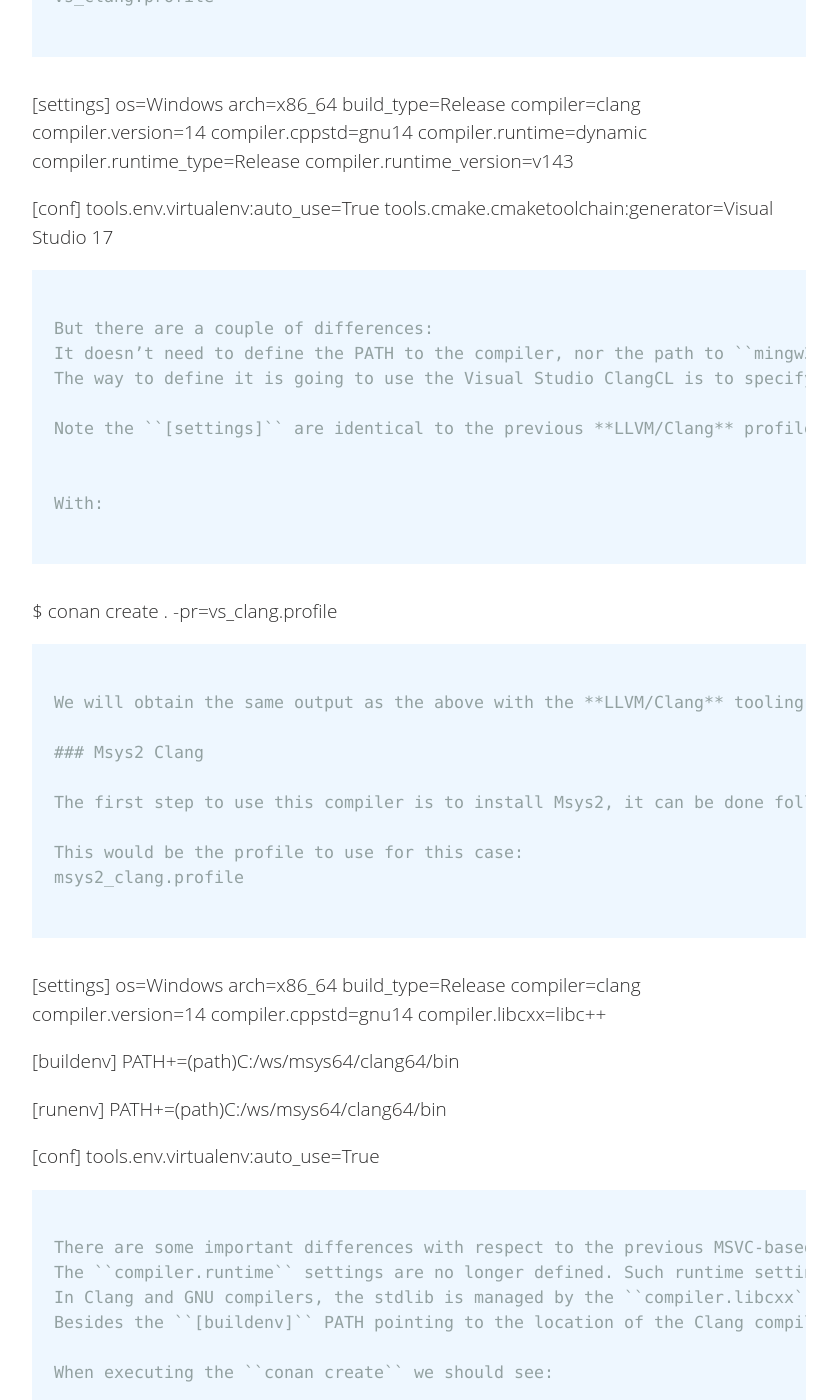
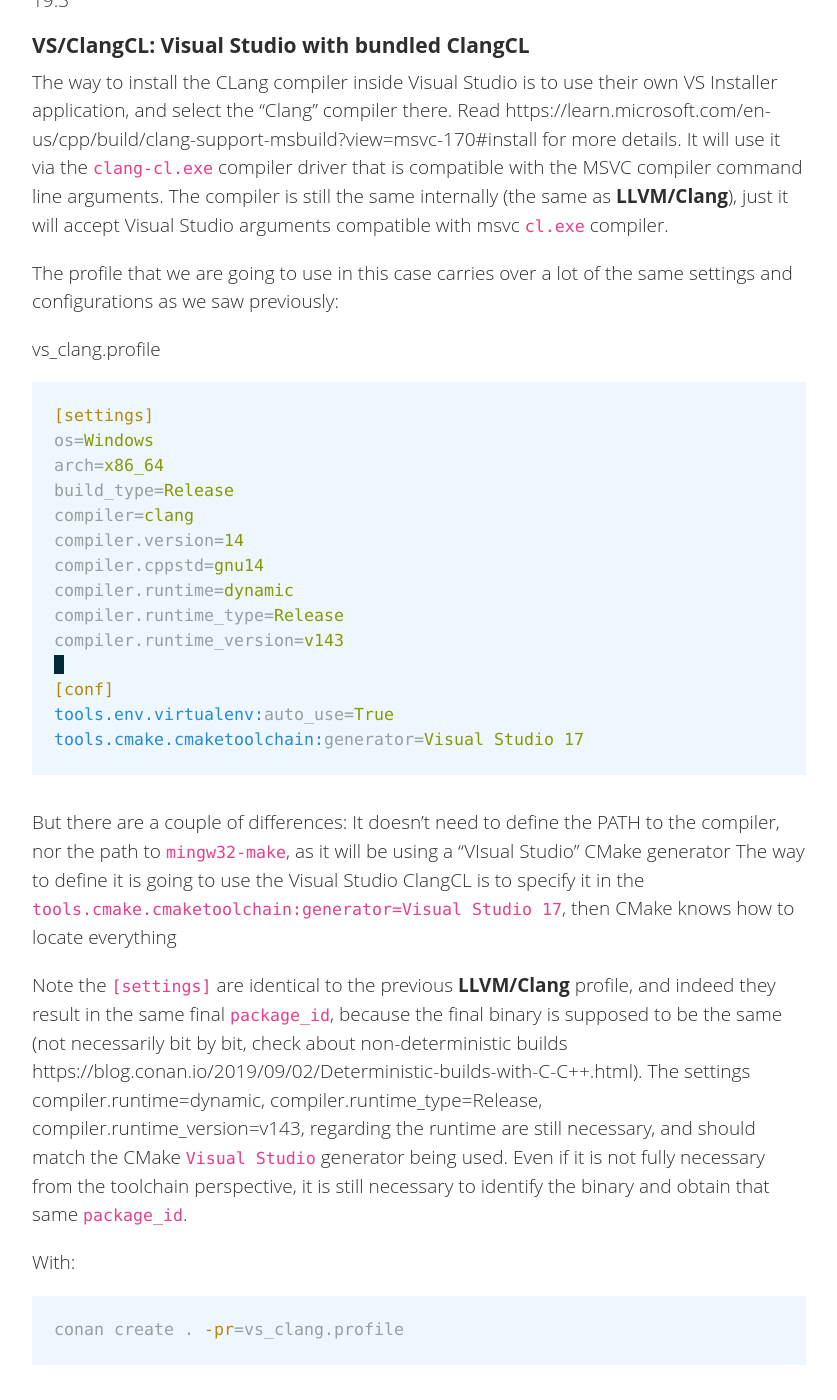
Before and after one commit to conan-io/conan-io.github.io, a Jekyll site: the page built from _posts/2022-10-12-Different-flavors-Clang-compiler-Windows.markdown, in a window 1280 px wide and 1400 px high, scrolled down 12937 px. Shown: the whole window, without its empty margins (20-857 px from the left). Built offline with Jekyll 4.4.1, drawn with Linux system fonts in a browser that asks for light colours; comment, search, counter and statistics services are not loaded; some of the changed text lies outside the part shown.

Commit message:
nice scrub at formatting
the code blocks were overlapping one of them had a white space and I made some tweak so the "conan profiles" are almost highlighted correctly

````diff
--- a/_posts/2022-10-12-Different-flavors-Clang-compiler-Windows.markdown
+++ b/_posts/2022-10-12-Different-flavors-Clang-compiler-Windows.markdown
@@ -226,13 +226,13 @@ On the architecture side, all Clang versions, except the obsolete Cygwin one wil
 
 The compiler version varies between the 2 major families. The VS based ones will define _MSC_VER=1933, (that belongs to v143 or 19.3 compiler version, the default one in Visual Studio 17 2022), together with the ``__clang_major__=13`` one for the Clang compiler. Note how the VS/Clang and the **LLVM/Clang** versions are different, in this case, we are using the **LLVM/Clang** 13.0 version so we can manually check our build used the correct compiler (the VS/ClangCL bundled one is version 14)
 
-It is completely possible to use a different VS version when using **LLVM/Clang**. By default it will use the latest v143 runtime, but by activating the environment (via ``vcvars`` or running in another VS version prompt) it is possible to use that version instead. We will see it later in the tests, but in essence it is evidenced by a preprocessor definition like _MSC_VER=192X. It is also possible to alter the default MSVC compatibility behavior with the compiler option ``-fms-compatibility-version``, which makes clang behave like other MSVC version, or ``-fmsc-version`` to just override the _MSC_VER value.
+It is completely possible to use a different VS version when using **LLVM/Clang**. By default it will use the latest v143 runtime, but by activating the environment (via ``vcvars`` or running in another VS version prompt) it is possible to use that version instead. We will see it later in the tests, but in essence it is evidenced by a preprocessor definition like ``_MSC_VER=192X``. It is also possible to alter the default MSVC compatibility behavior with the compiler option ``-fms-compatibility-version``, which makes clang behave like other MSVC version, or ``-fmsc-version`` to just override the ``_MSC_VER`` value.
 
 On the other hand, the Msys2 based Clang compilers will define ``__GNUC__`` flags instead, while still using the ``__clang_major__=13`` definitions. These definitions can be controlled with the ``-fgnuc-version`` compiler option, but note that it doesn’t really activate or deactivate the GNU extensions in Clang, just change the values of the preprocessor definitions.
 
-Something similar happens with the C++ standard. The VS based Clang compilers will define both the VS specific ``_MSVC_LANG=201402`` (C++14 standard), and the C++ standard ``__cplusplus=201402``. Note however, how the Msys2 MinGW Clang  might also define the _GLIBCXX_USE_CXX11_ABI to instruct to use the ``libstdc++`` or the ``libstdc++11`` C++ standard library.
+Something similar happens with the C++ standard. The VS based Clang compilers will define both the VS specific ``_MSVC_LANG=201402`` (C++14 standard), and the C++ standard ``__cplusplus=201402``. Note however, how the Msys2 MinGW Clang  might also define the ``_GLIBCXX_USE_CXX11_ABI`` to instruct to use the ``libstdc++`` or the ``libstdc++11`` C++ standard library.
 
-Note how the vanilla msvc will report ``__cplusplus199711``, even if the ``_MSVC_LANG=201402`` is correct to represent C++14. You would need to explicitly define /Zc:__cplusplus to have ``__cplusplus`` correctly defined.
+Note how the vanilla msvc will report ``__cplusplus199711``, even if the ``_MSVC_LANG=201402`` is correct to represent C++14. You would need to explicitly define ``/Zc:__cplusplus`` to have ``__cplusplus`` correctly defined.
 
 ## Configuring and testing different setups with CMake and Conan
 
@@ -243,7 +243,7 @@ It requires having CMake>=3.23 and Conan>=1.53 installed in the system. Every in
 Let's start with a simple C++ "hello" world project, that can be created with the predefined template:
 
 ```bash
-$ conan new hello/0.1 -m=cmake_lib
+conan new hello/0.1 -m=cmake_lib
 ```
 
 Note that this is a CMake based project, that contains something very similar to the code posted above, and such a project is agnostic of Conan, its CMakeLists.txt does not contain anything Conan related. The ``conanfile.py`` recipe will allow us to build the project easily with different configurations (in this case different Clang variants).
@@ -252,7 +252,7 @@ Let's start with the "vanilla" msvc build, and there learn about the necessary c
 
 msvc.profile
 
-```
+```ini
 [settings]
 os=Windows
 arch=x86_64
@@ -268,7 +268,7 @@ Where ``compiler.version=193`` is the default compiler version (19.3, toolset v1
 
 This profile can be passed in the command line:
 
-```
+```sh
 $ conan create . -pr=msvc.profile
 ...
 
@@ -287,7 +287,7 @@ To build and test this project we will use the following profile (explained belo
 
 llvm_clang.profile
 
-```
+```ini
 [settings]
 os=Windows
 arch=x86_64
@@ -305,12 +305,11 @@ PATH+=(path)C:/ws/msys64/mingw64/bin
 
 [conf]
 tools.env.virtualenv:auto_use=True
-
 ```
 
 And apply it with
 
-```
+```sh
 $ conan create . -pr=llvm_clang.profile
 
 ...
@@ -331,8 +330,10 @@ Lets explain some interesting details of the profile.  The architecture, compile
 - ``compiler.runtime_version=v143``. As commented above, ``**LLVM/Clang**`` will use the latest Visual Studio 17 runtime from v143. We will change it later and see the effect.
 
 As the ``[buildenv]`` section is showing, it is necessary to add a couple of things to the system ``PATH``:
+
 - The path to the Clang compiler itself, the location where the executables are. Note that this is using the ``PATH=+(path)`` syntax, which means **prepend** to the PATH. As Visual Studio might have a Clang compiler installed, and the Visual Studio environment might be activated, it would be possible to accidentally use the Visual Studio bundled ClangCL toolset instead of our own installed one.
 - The path to MinGW. To build this CMake project, we can use the ``MinGW Makefiles``, ``Ninja`` or ``NMake Makefiles`` CMake generators. If we try to use a ``Visual Studio`` CMake generator, it will assume that it will use the Visual Studio bundled Clang, and not our own. In theory it is possible to define to MSBuild a custom location with
+
 ```xml
 <Project>
   <PropertyGroup>
@@ -341,6 +342,7 @@ As the ``[buildenv]`` section is showing, it is necessary to add a couple of thi
   </PropertyGroup>
 </Project>
 ```
+
 But up to our knowledge this is not possible using just CMake. This addition to the PATH will make the ``mingw32-make`` available to the build, as it is necessary, and we don’t have it installed at the system level either, because this could also interact in other ways, like bringing its own compilers. So this value is appended to the PATH, instead of prepended.
 
 The good thing of defining such PATH env-vars in a profile, is that they are not permanently defined, and only applied for the command using such a profile.
@@ -351,30 +353,25 @@ Finally, the conf ``tools.env.virtualenv:auto_use=True`` helps to emulate the Co
 
 Changing the CMake generator can be done passing the appropriate ``conf``, either in command line or in the profile:
 
+```sh
+conan create . -pr=llvm_clang.profile -c tools.cmake.cmaketoolchain:generator=Ninja
 ```
-$ conan create . -pr=llvm_clang.profile -c tools.cmake.cmaketoolchain:generator=Ninja
- ```
 
 The result should be exactly the same as the above one, which by default was using ``MinGW Makefiles``. It is also possible to define ``-c tools.cmake.cmaketoolchain:generator="NMake Makefiles"`` with identical results.
 
 If we wanted to link the runtime statically, we can do:
 
-```
-$ conan create . -pr=llvm_clang.profile -s compiler.runtime=static
+```sh
+conan create . -pr=llvm_clang.profile -s compiler.runtime=static
 ```
 
 The program output would be still the same, but if we inspect the resulting ``\test_package\build\Release\example.exe`` executable with ``dumpbin``, we will realize that now it only depends on KERNEL32.dll, and none of the other runtime dynamic libraries.
 
-
 Finally, if we wanted to use the same compiler, but using the Visual Studio 16 2019 runtime (the v142 toolset), we could do:
-
-```
-$ conan create . -pr=llvm_clang.profile -s compiler.runtime_version=v142
-```
-
 And now the program output would be:
 
-```
+```sh
+$ conan create . -pr=llvm_clang.profile -s compiler.runtime_version=v142
 hello/0.1: Hello World Release!
   …
   hello/0.1: _MSC_VER1929
@@ -383,16 +380,15 @@ hello/0.1: Hello World Release!
 
 Note how the MSVC version is the desired 19.2 now instead of the above with the default 19.3
 
+### VS/ClangCL: Visual Studio with bundled ClangCL
 
-
-### VS/ClangCL: Visual Studio with bundled ClangCL
 The way to install the CLang compiler inside Visual Studio is to use their own VS Installer application, and select the "Clang" compiler there. Read https://learn.microsoft.com/en-us/cpp/build/clang-support-msbuild?view=msvc-170#install for more details. It will use it via the ``clang-cl.exe`` compiler driver that is compatible with the MSVC compiler command line arguments. The compiler is still the same internally (the same as **LLVM/Clang**), just it will accept Visual Studio arguments compatible with msvc ``cl.exe`` compiler.
 
 The profile that we are going to use in this case carries over a lot of the same settings and configurations as we saw previously:
 
 vs_clang.profile
 
-```
+```ini
 [settings]
 os=Windows
 arch=x86_64
@@ -415,11 +411,10 @@ The way to define it is going to use the Visual Studio ClangCL is to specify it
 
 Note the ``[settings]`` are identical to the previous **LLVM/Clang** profile, and indeed they result in the same final ``package_id``, because the final binary is supposed to be the same (not necessarily bit by bit, check about non-deterministic builds https://blog.conan.io/2019/09/02/Deterministic-builds-with-C-C++.html). The settings compiler.runtime=dynamic, compiler.runtime_type=Release, compiler.runtime_version=v143, regarding the runtime are still necessary, and should match the CMake ``Visual Studio`` generator being used. Even if it is not fully necessary from the toolchain perspective, it is still necessary to identify the binary and obtain that same ``package_id``.
 
-
 With:
 
-```
-$ conan create . -pr=vs_clang.profile
+```sh
+conan create . -pr=vs_clang.profile
 ```
 
 We will obtain the same output as the above with the **LLVM/Clang** tooling.
@@ -431,7 +426,7 @@ The first step to use this compiler is to install Msys2, it can be done followin
 This would be the profile to use for this case:
 msys2_clang.profile
 
-```
+```ini
 [settings]
 os=Windows
 arch=x86_64
@@ -458,7 +453,7 @@ Besides the ``[buildenv]`` PATH pointing to the location of the Clang compiler i
 
 When executing the ``conan create`` we should see:
 
-```
+```sh
 $ conan create . -pr=msys2_clang.profile
 hello/0.1: Hello World Release!
   hello/0.1: _M_X64 defined
@@ -475,11 +470,11 @@ hello/0.1: Hello World Release!
 
 This compiler is installed with ``pacman -S mingw-w64-x86_64-clang`` inside the Msys2 Mingw64 terminal. Note the command is not exactly the same as the above (that uses the ``mingw-w64-clang-x86_64-toolchain``) package.
 
-
 The profile used for this configuration is:
 
 msys2_mingw_clang.profile
-```
+
+```ini
 [settings]
 os=Windows
 arch=x86_64
@@ -505,9 +500,8 @@ The main differences with the above Msys2 Clang are:
 
 And running ``conan create`` with that profile, will result in:
 
-```
+```sh
 $ conan create . -pr=msys2_mingw_clang.profile
-
 hello/0.1: Hello World Release!
   hello/0.1: _M_X64 defined
   hello/0.1: __x86_64__ defined
@@ -530,7 +524,7 @@ The profile used in this case is also similar:
 
 cygwin_clang.profile
 
-```
+```ini
 [settings]
 os=Windows
 arch=x86_64
@@ -560,7 +554,7 @@ But with some minor changes:
 
 The result of creating this package shows:
 
-```
+```sh
 $ conan create . -pr=cygwin_clang.profile
 hello/0.1: Hello World Debug!
   hello/0.1: __x86_64__ defined
@@ -574,7 +568,6 @@ hello/0.1: Hello World Debug!
 
 It can be seen how the message prints ``hello/0.1: Hello World Debug!``, instead of ``Release`` like the other flavors, this is because the common ``NDEBUG``preprocessor definition is not defined in this environment (but it is in all the others).
 
-
 ## Conclusions
 
 The cygwin clang has been overwhelmingly replaced by the Msys2 flavors for this reason we are suggesting starting new efforts using the other flavors.
--- a/css/syntax.css
+++ b/css/syntax.css
@@ -79,3 +79,9 @@
 .highlight .ss {
   color: #859900;
 }
+
+/* I am using INI for conan profiles since it's close enough but we need to ignore the "errors" */
+.language-ini .highlight .err {
+  color: #93a1a1;
+  background-color: #EEF7FF;
+}
````
